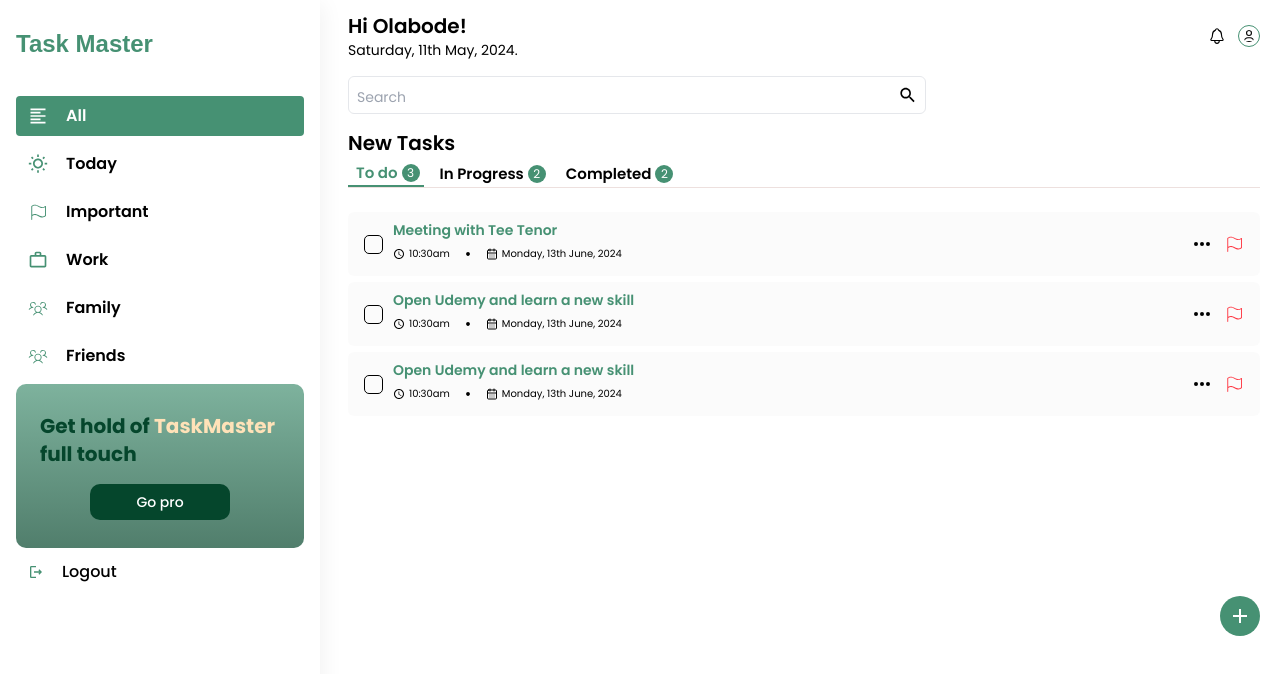
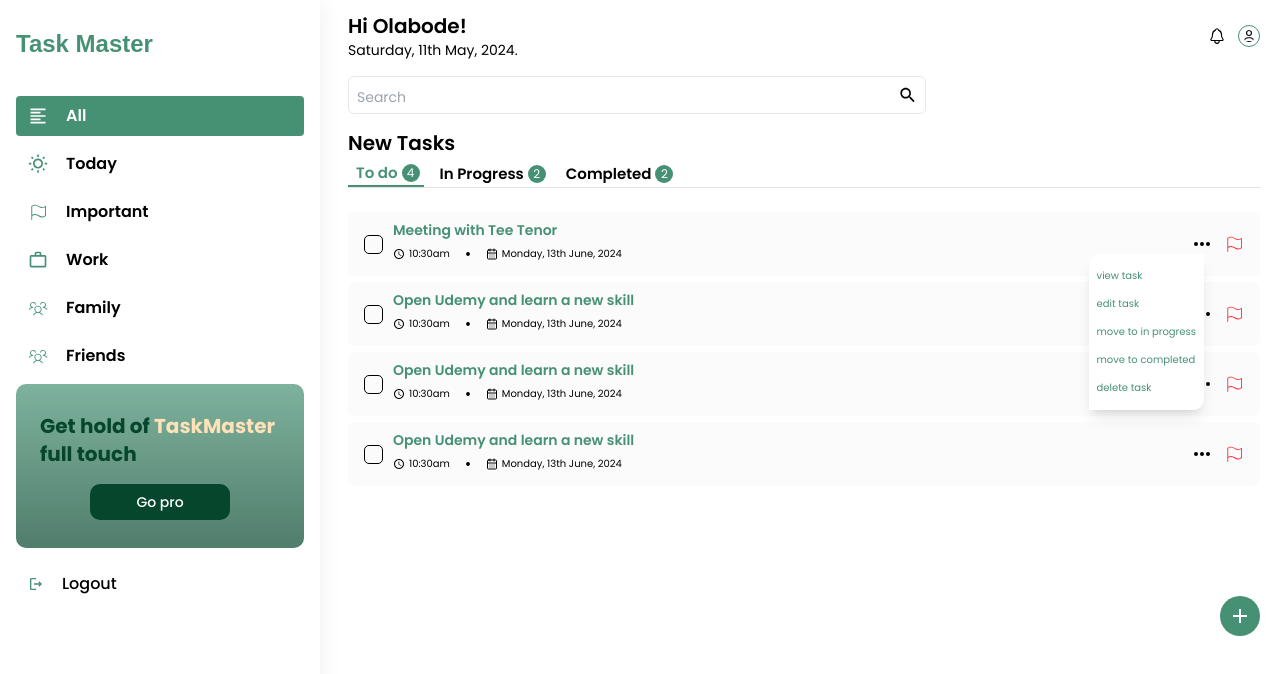
Before and after one commit to Bhiekeys/Task-Master-Web-App, a React (Vite) app: page /dashboard/all in a window 1280 px wide. Both pictures are taken after a click on the icon 1202 px from the left and 244 px from the top of the page. Shown: the top 674 px of the page. Built offline with nearby package versions, Linux system fonts and the light colour scheme; a web font is replaced by a local one.

Commit message:
option on todo ui

```diff
--- a/src/components/Dashboard/All/ActiveState.tsx
+++ b/src/components/Dashboard/All/ActiveState.tsx
@@ -63,6 +63,17 @@ const ActiveState = () => {
       important: true,
       status: 'todo',
     },
+    {
+      id: 8,
+      title: 'Open Udemy and learn a new skill',
+      time: '10:30am',
+      date: 'Monday, 13th June, 2024',
+      important: true,
+      status: 'todo',
+    },
+
+
+
   ];
 
   const todos = todo.filter((t) => t.status === 'todo');
--- a/src/components/Dashboard/All/Head.tsx
+++ b/src/components/Dashboard/All/Head.tsx
@@ -4,7 +4,7 @@ import ActiveState from './ActiveState';
 
 const Head = () => {
   return (
-    <div className="h-screen overflow-y-scroll px-4 md:px-0  md:pl-7 md:pr-5 scrollbar-hide pt-[70px] md:pt-0 ">
+    <div className="h-screen overflow-y-scroll px-4 md:px-0  md:pl-7 md:pr-5 scrollbar-hidden pt-[70px] md:pt-0 ">
       <div className=" flex justify-between items-center mt-3">
         <div>
           <h2 className="font-semibold text-xl">Hi Olabode!</h2>
--- a/src/components/Dashboard/All/TodoTable.tsx
+++ b/src/components/Dashboard/All/TodoTable.tsx
@@ -3,6 +3,7 @@ import { LuCalendarDays } from 'react-icons/lu';
 import { MdAccessTime } from 'react-icons/md';
 import { RxDotFilled } from 'react-icons/rx';
 import { PiFlagLight } from 'react-icons/pi';
+import { useEffect, useRef, useState } from 'react';
 
 /* eslint-disable @typescript-eslint/no-explicit-any */
 interface Todo {
@@ -20,11 +21,32 @@ interface TodoTableProps {
 }
 
 const TodoTable: React.FC<TodoTableProps> = ({ todo, searchQuery }) => {
+  const [selectedTaskId, setSelectedTaskId] = useState<number | null>(null);
+  const modalRef = useRef<HTMLDivElement | null>(null);
+
+  const toggleDropdown = (id: number) => {
+    setSelectedTaskId((prevId) => (prevId === id ? null : id));
+  };
+
   const filteredTodos = searchQuery
     ? todo.filter((t: Todo) =>
         t.title.toLowerCase().includes(searchQuery.toLowerCase())
       )
     : todo;
+
+  const handleOverlayClick = (event: any) => {
+    if (modalRef.current && !modalRef.current.contains(event.target as Node)) {
+      setSelectedTaskId(null);
+    }
+  };
+
+  useEffect(() => {
+    document.addEventListener('mousedown', handleOverlayClick);
+
+    return () => {
+      document.removeEventListener('mousedown', handleOverlayClick);
+    };
+  }, []);
 
   return (
     <div className="mt-6  overflow-scroll scrollbar-hide h-96">
@@ -43,7 +65,7 @@ const TodoTable: React.FC<TodoTableProps> = ({ todo, searchQuery }) => {
             return (
               <div
                 key={id}
-                className="flex justify-between items-center bg-customGray200 px-2 sm:px-4 mb-[6px] rounded-md py-2">
+                className="flex justify-between items-center bg-customGray200 px-2 sm:px-4 mb-[6px] rounded-md py-2 relative">
                 <div className="flex items-center gap-[10px]">
                   <div
                     className={`w-[19px] h-[19px] rounded-[5px] ${
@@ -71,10 +93,24 @@ const TodoTable: React.FC<TodoTableProps> = ({ todo, searchQuery }) => {
                   </div>
                 </div>
                 <div className="flex items-center gap-1 sm:gap-3">
-                  <HiDotsHorizontal className="cursor-pointer" />
+                  <HiDotsHorizontal
+                    className="cursor-pointer"
+                    onClick={() => toggleDropdown(id)}
+                  />
                   <PiFlagLight
                     className={`${important ? 'text-customRed' : 'text-black'}`}
                   />
+                  {selectedTaskId === id && (
+                    <div
+                      ref={modalRef}
+                      className="absolute z-10 right-14 cursor-pointer text-[10px] text-customGreen mt-44 p-2 rounded-br-[10px] rounded-tl-[10px] shadow-lg bg-white">
+                      <p>view task</p>
+                      <p>edit task</p>
+                      <p>move to in progress</p>
+                      <p>move to completed</p>
+                      <p>delete task</p>
+                    </div>
+                  )}
                 </div>
               </div>
             );
--- a/src/components/Dashboard/Sidebar.tsx
+++ b/src/components/Dashboard/Sidebar.tsx
@@ -94,7 +94,7 @@ const Sidebar = () => {
                 Go pro
               </button>
             </div>
-            <div className="my-3">
+            <div className="py-2 mt-4">
               <div className="flex items-center ml-3 gap-[18px] cursor-pointer font-medium text-base ">
                 <MdOutlineLogout className="text-customGreen " />
                 <p>Logout</p>
--- /dev/null
+++ b/src/constants/Reuseables/TaskModal.tsx
@@ -0,0 +1,6 @@
+const TaskModal = () => {
+  return (
+    <div>TaskModal</div>
+  )
+}
+export default TaskModal
--- a/src/index.css
+++ b/src/index.css
@@ -40,6 +40,14 @@ input {
     }
 
 }
+.scrollbar-hidden {
+    scrollbar-width: thin;
+    scrollbar-color: transparent transparent;
+    &::-webkit-scrollbar {
+        width: 5px;
+    }
+
+}
 
 .bg-custom-gradient {
     @apply bg-gradient-to-b from-customGreen400 to-customGreen500;
```
